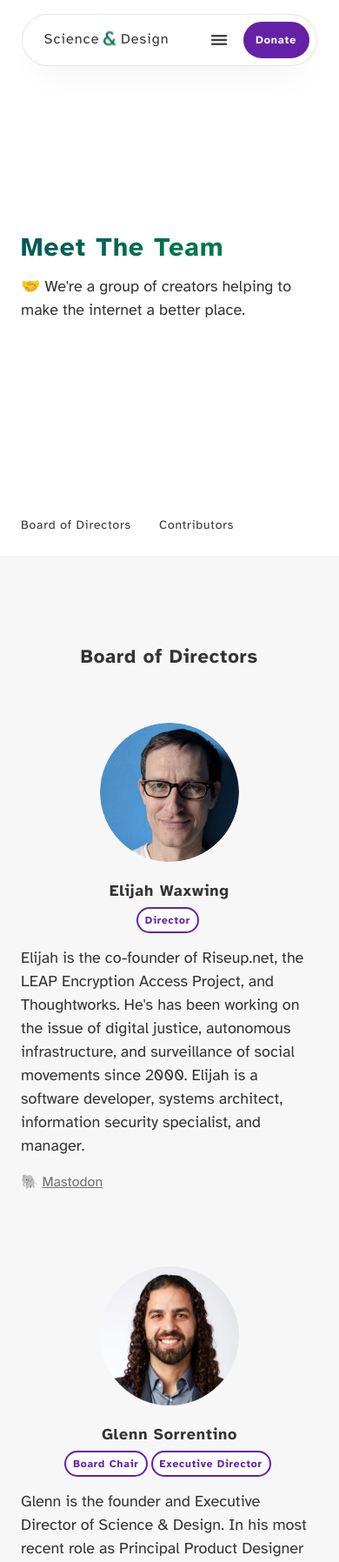
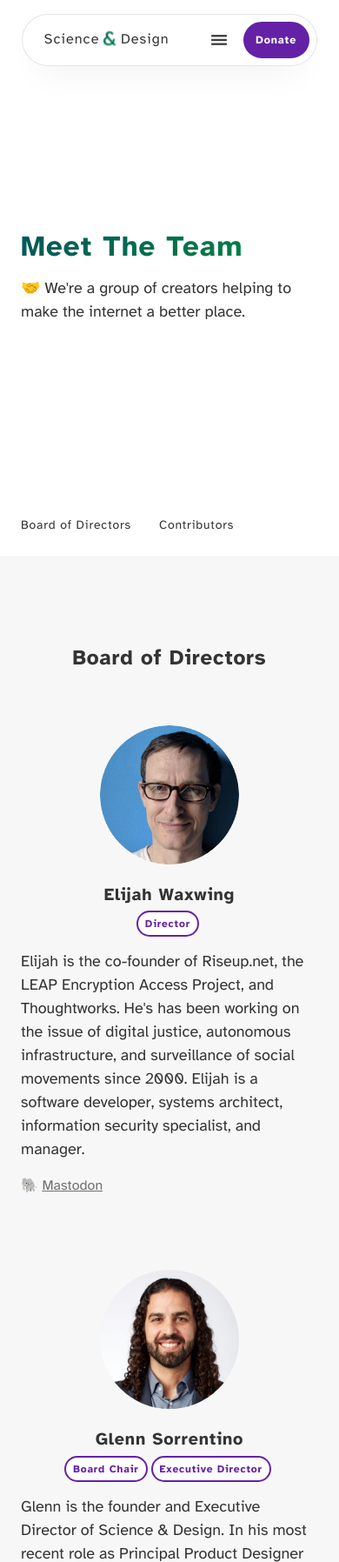
Before and after one commit to scidsg/scidsg-website, a PHP site: page /team.html in a window 390 px wide. Shown: the top 1796 px of the page at 87% size. Run offline with PHP 8.4, Linux system fonts and the light colour scheme.

Commit message:
Update typography.css

```diff
--- a/design-system/css/typography.css
+++ b/design-system/css/typography.css
@@ -271,23 +271,23 @@ h1 .emoji, h2 .emoji, h3 .emoji, h4 .emoji, h5 .emoji, h6 .emoji {
 @media only screen and (max-width: 480px) {
 
   h2 {
-    font-size: calc(var(--font-size-1) * .5);
+    font-size: calc(var(--font-size-1) * .55);
   }
 
   h3 {
-    font-size: calc(var(--font-size-2) * .5);
+    font-size: calc(var(--font-size-2) * .55);
   }
 
   h4 {
-    font-size: calc(var(--font-size-3) * .5);
+    font-size: calc(var(--font-size-3) * .55);
   }
 
   h5 {
-    font-size: calc(var(--font-size-4) * .5);
+    font-size: calc(var(--font-size-4) * .55);
   }
 
   h6 {
-    font-size: calc(var(--font-size-5) * .5);
+    font-size: calc(var(--font-size-5) * .55);
   }
 
 }
```
